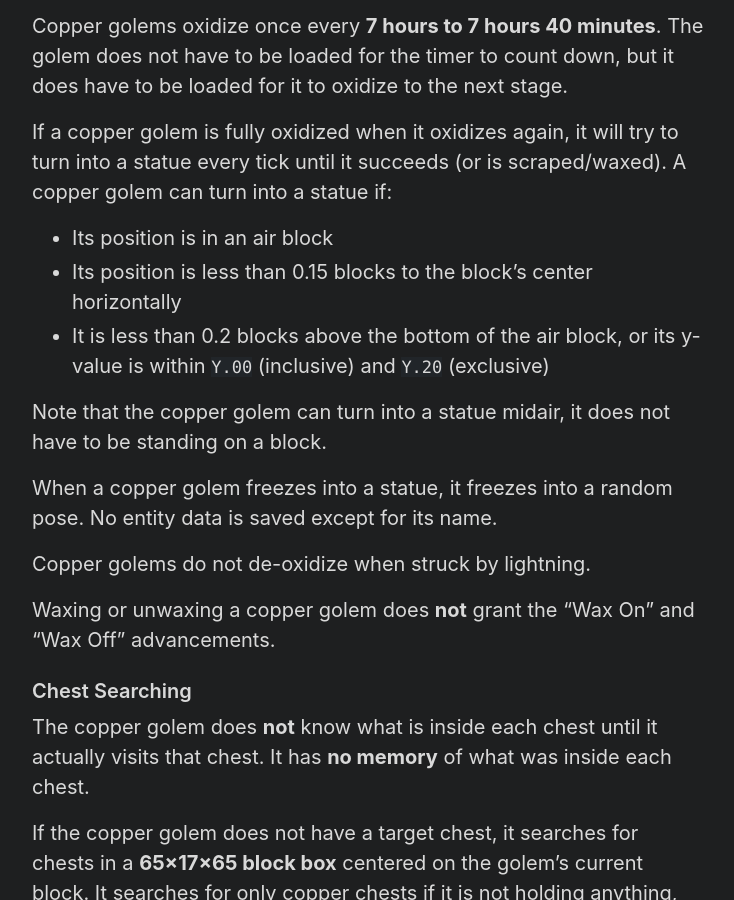
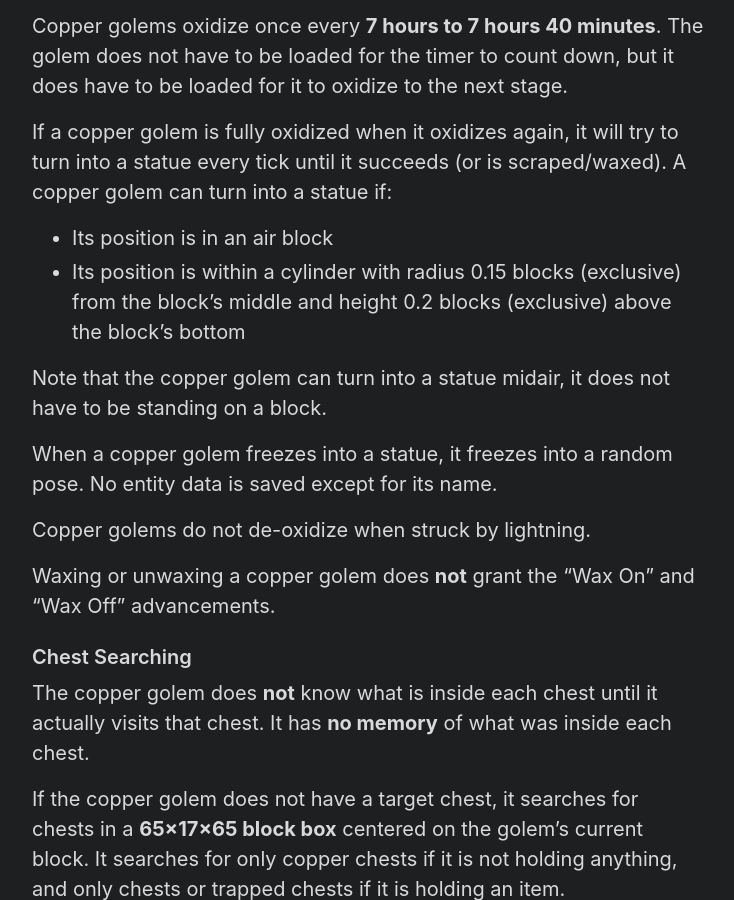
Before and after one commit to Tisawesomeness/tisawesomeness.github.io, a Jekyll site: the page built from snapshots/_posts/2025-08-05-25w31a.md, in a window 1280 px wide and 900 px high, scrolled down 1640 px. Shown: the whole window, without its empty margins (272-1006 px from the left). Built offline with Jekyll 4.4.1, drawn with Linux system fonts in a browser that asks for light colours; comment, search, counter and statistics services are not loaded; some of the changed text lies outside the part shown.

```diff
--- a/snapshots/_posts/2025-08-05-25w31a.md
+++ b/snapshots/_posts/2025-08-05-25w31a.md
@@ -47,8 +47,7 @@ Copper golems oxidize once every **7 hours to 7 hours 40 minutes**. The golem do
 
 If a copper golem is fully oxidized when it oxidizes again, it will try to turn into a statue every tick until it succeeds (or is scraped/waxed). A copper golem can turn into a statue if:
 - Its position is in an air block
-- Its position is less than 0.15 blocks to the block's center horizontally
-- It is less than 0.2 blocks above the bottom of the air block, or its y-value is within `Y.00` (inclusive) and `Y.20` (exclusive)
+- Its position is within a cylinder with radius 0.15 blocks (exclusive) from the block's middle and height 0.2 blocks (exclusive) above the block's bottom
 
 Note that the copper golem can turn into a statue midair, it does not have to be standing on a block.
 
```
Also changed, not shown: other parts of snapshots/_posts/2025-08-05-25w31a.md (+4 -0 lines).
